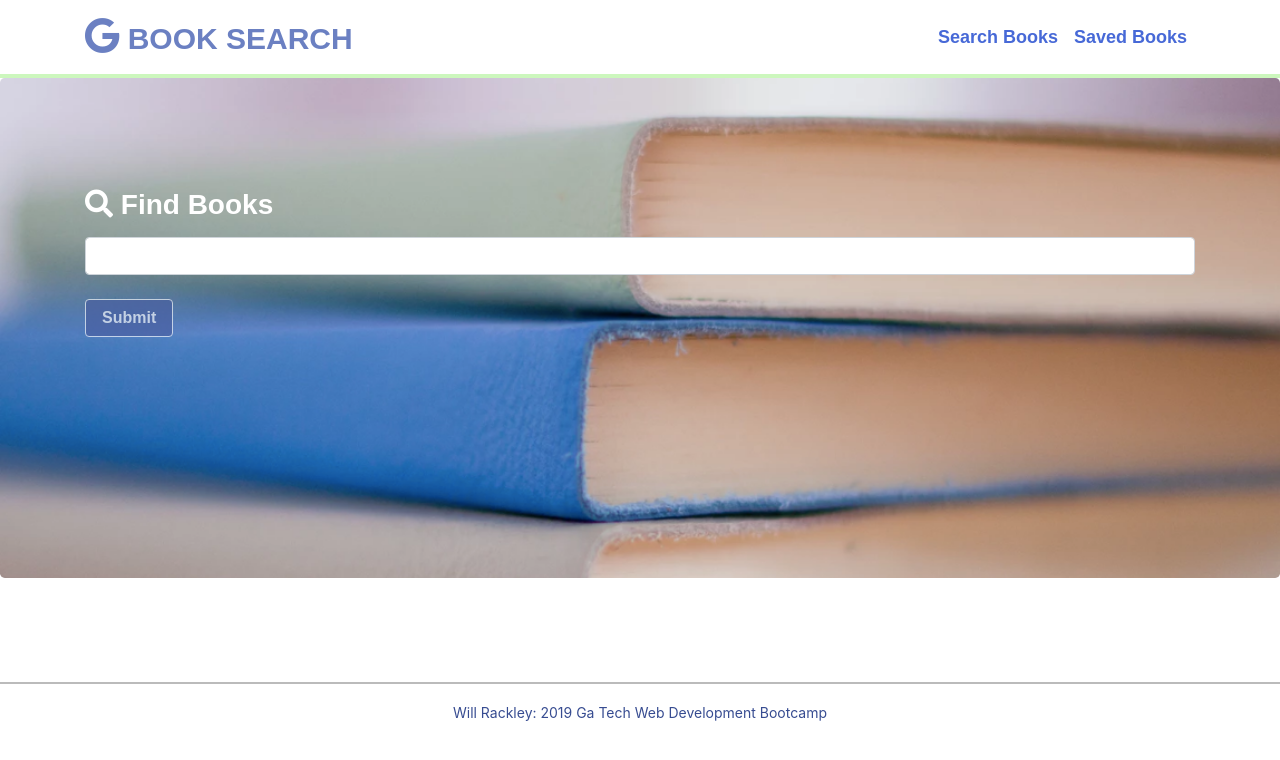
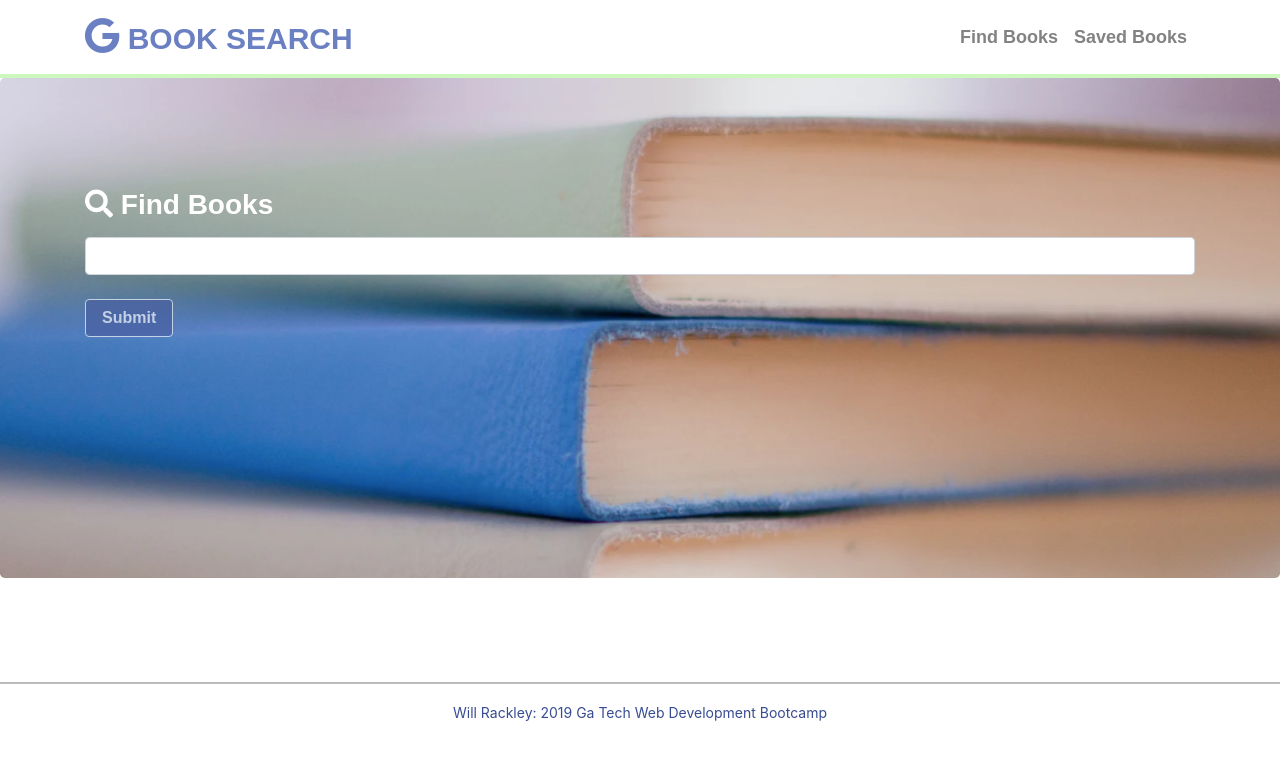
Before and after one commit to willrackley/Google-Books-Search, a React (Create React App) app in the folder client/: page /search in a window 1280 px wide. Shown: the top 760 px of the page. Built offline with nearby package versions, Linux system fonts and the light colour scheme; a web font is replaced by a local one.

Commit message:
editted nav and other styling

```diff
--- a/client/public/index.html
+++ b/client/public/index.html
@@ -7,6 +7,10 @@
       name="viewport"
       content="width=device-width, initial-scale=1, shrink-to-fit=no"
     />
+    <script src="https://code.jquery.com/jquery-3.3.1.slim.min.js" integrity="sha384-q8i/X+965DzO0rT7abK41JStQIAqVgRVzpbzo5smXKp4YfRvH+8abtTE1Pi6jizo" crossorigin="anonymous"></script>
+    <script src="https://cdnjs.cloudflare.com/ajax/libs/popper.js/1.14.7/umd/popper.min.js" integrity="sha384-UO2eT0CpHqdSJQ6hJty5KVphtPhzWj9WO1clHTMGa3JDZwrnQq4sF86dIHNDz0W1" crossorigin="anonymous"></script>
+    <script src="https://stackpath.bootstrapcdn.com/bootstrap/4.3.1/js/bootstrap.min.js" integrity="sha384-JjSmVgyd0p3pXB1rRibZUAYoIIy6OrQ6VrjIEaFf/nJGzIxFDsf4x0xIM+B07jRM" crossorigin="anonymous"></script>
+
     <link rel="stylesheet" href="https://use.fontawesome.com/releases/v5.8.1/css/all.css" integrity="sha384-50oBUHEmvpQ+1lW4y57PTFmhCaXp0ML5d60M1M7uH2+nqUivzIebhndOJK28anvf" crossorigin="anonymous">
     <link rel="stylesheet" href="https://cdnjs.cloudflare.com/ajax/libs/bootswatch/4.0.0/journal/bootstrap.min.css" />
     <meta name="theme-color" content="#000000" />
--- a/client/src/components/Nav/index.js
+++ b/client/src/components/Nav/index.js
@@ -3,18 +3,24 @@ import "./style.css";
 function Nav() {
   return (
 
-    <nav className="navbar navbar-expand-lg">
+    <nav className="navbar navbar-expand-lg navbar-light">
       <div className="container">
         <a className="navbar-brand" href="/">
         <i className="fab fa-google"></i> Book Search
         </a>
-          <div className="navbar-nav">
+        <button class="navbar-toggler" type="button" data-toggle="collapse" data-target="#navbarSupportedContent" aria-controls="navbarSupportedContent" aria-expanded="false" aria-label="Toggle navigation">
+        <span class="navbar-toggler-icon"></span>
+        </button>
+
+        <div class="collapse navbar-collapse m-0" id="navbarSupportedContent">
+            <div className="navbar-nav ml-auto">
               <a className="nav-link" href="/search">
-            Search Books
+              Find Books
               </a>
               <a className="nav-link" href="/saved">
               Saved Books
               </a>
+            </div>
         </div>
       </div>
     </nav>
--- a/client/src/components/Nav/style.css
+++ b/client/src/components/Nav/style.css
@@ -9,7 +9,7 @@ nav {
 }
 
 .navbar-brand {
-    color: #6b80c2;
+    color: #6b80c2 !important;
     font-size: 30px;
 }
 
@@ -18,9 +18,13 @@ nav {
 }
 
 .nav-link {
+    color: #828282 !important;
+}
+
+nav .nav-link:hover {
+    color: #3e3e3e !important;
+}
+
+.navbar-toggler-icon {
     color: #4769d7;
 }
-
-.nav-link:hover {
-    color: #2e4ab8;
-}
--- a/client/src/components/SearchCard/index.js
+++ b/client/src/components/SearchCard/index.js
@@ -28,14 +28,14 @@ export function SearchCard(props) {
                             {!result.volumeInfo.imageLinks ? (<div className="card-footer text-muted">
                                 <Popup trigger={<button className="btn btn-secondary">
                                     <i className="far fa-save"></i> SAVE BOOK
-                                </button>} onOpen={() => props.addBook(result.id,result.volumeInfo.title,  result.volumeInfo.authors, result.volumeInfo.description,  "no image", result.volumeInfo.previewLink) } position="right center">
+                                </button>} onOpen={() => props.addBook(result.id,result.volumeInfo.title,  result.volumeInfo.authors, result.volumeInfo.description,  "no image", result.volumeInfo.previewLink) } position="top right">
                                 <div>{`SAVED:`}</div>
                                     <div className="font-weight-bold">{result.volumeInfo.title}</div>
                                 </Popup>
                             </div>) : (<div className="card-footer text-muted">
                                 <Popup trigger={<button className="btn btn-success">
                                     <i className="far fa-save"></i> SAVE BOOK
-                                </button> } onOpen={() => props.addBook(result.id,result.volumeInfo.title,  result.volumeInfo.authors, result.volumeInfo.description,  result.volumeInfo.imageLinks.smallThumbnail, result.volumeInfo.previewLink)} position="right center">
+                                </button> } onOpen={() => props.addBook(result.id,result.volumeInfo.title,  result.volumeInfo.authors, result.volumeInfo.description,  result.volumeInfo.imageLinks.smallThumbnail, result.volumeInfo.previewLink)} position="top right">
                                     <div>{`SAVED:`}</div>
                                     <div className="font-weight-bold">{result.volumeInfo.title}</div>
                                 </Popup>
```
Lines whose indentation alone changed are shown as unchanged.
